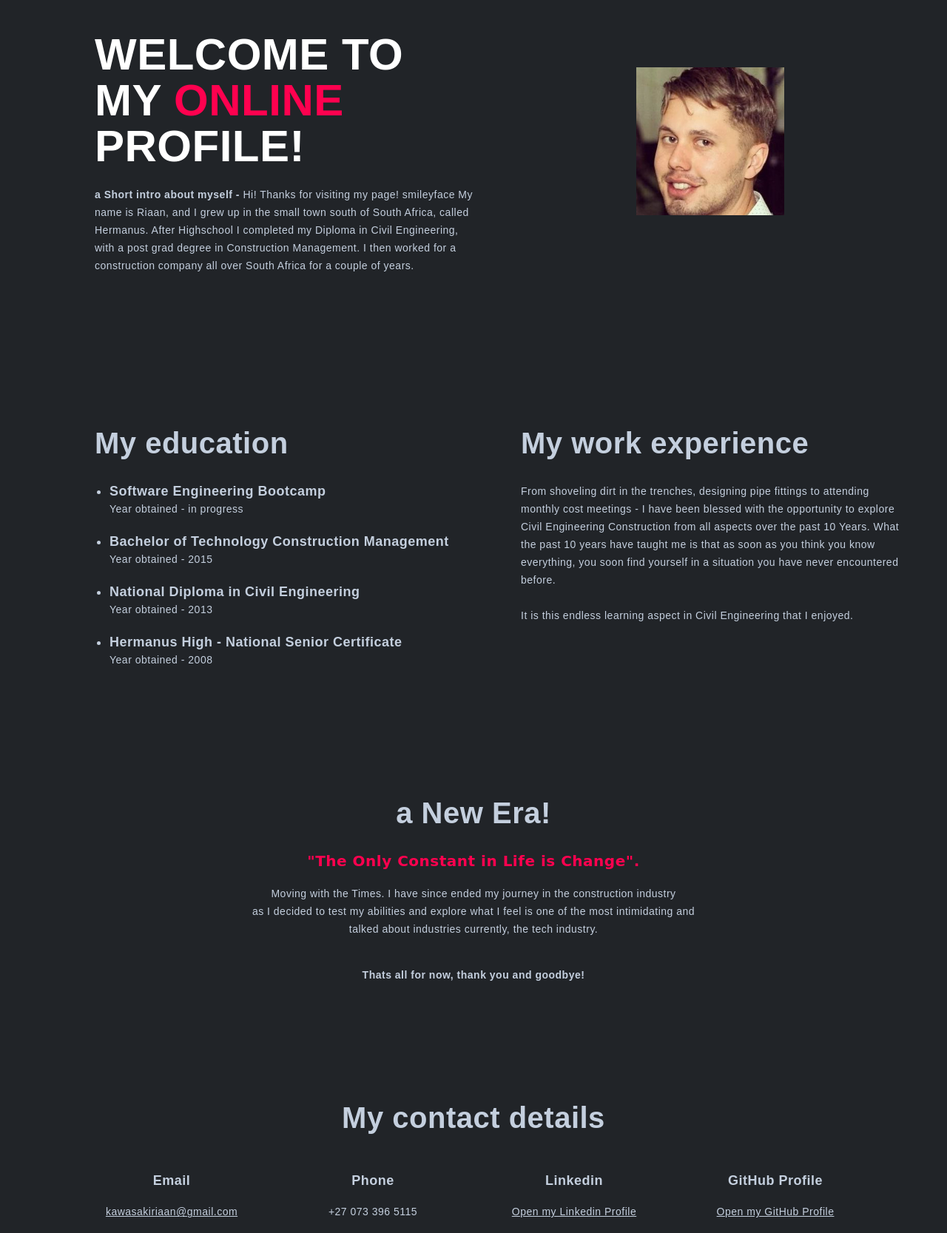
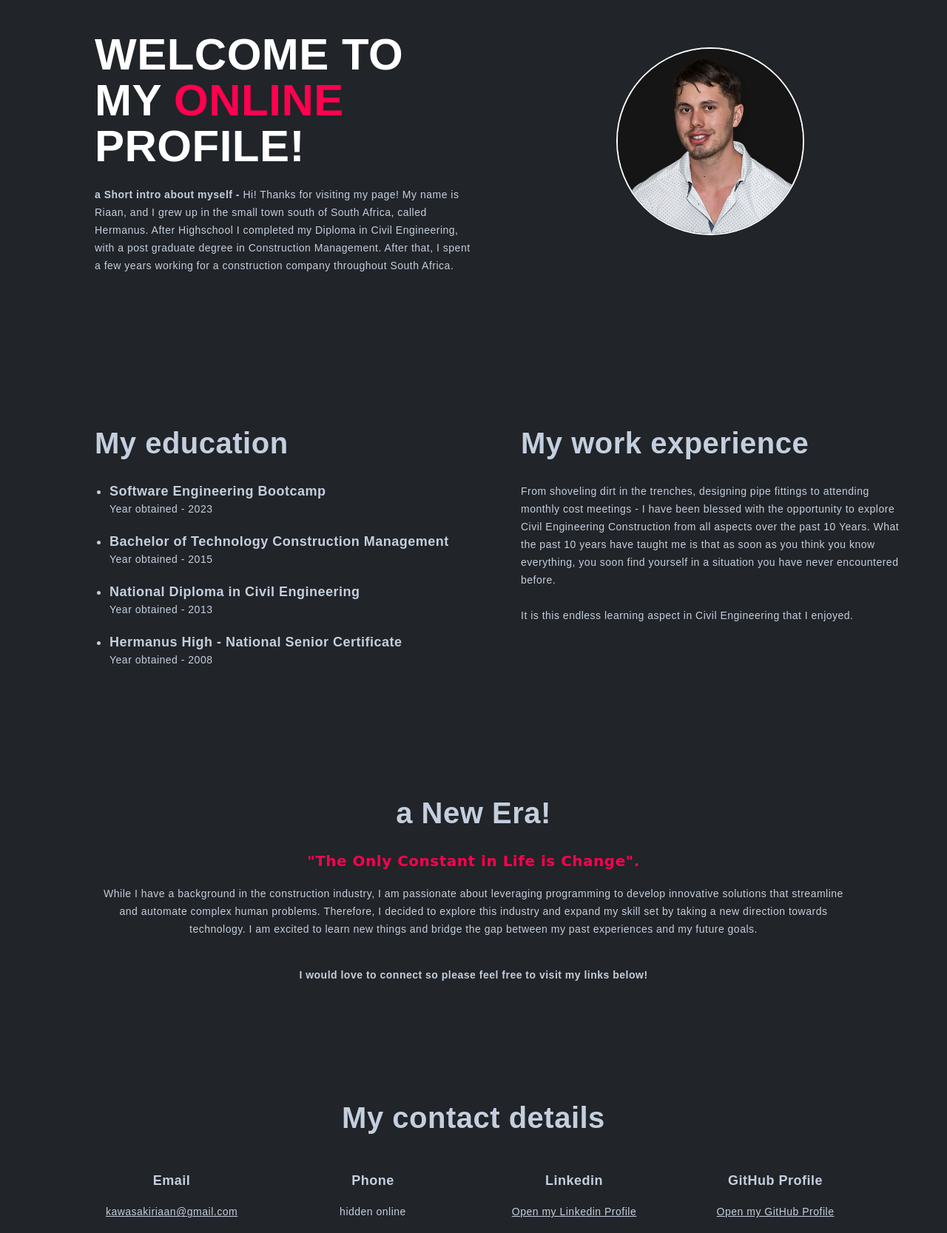
Before and after one commit to riaanwastaken/-RiaanTheron-WebPortfolio-, a plain HTML site: page index.html in a window 1280 px wide. Shown: the part 147-1814 px from the top of the page at 74% size. Drawn offline with Linux system fonts and the light colour scheme.

Commit message:
Profile Update

```diff
--- a/index.html
+++ b/index.html
@@ -5,7 +5,7 @@
 <html>
 
 <head>
-    <title>Riaan Theron Online</title>
+    <title>Riaan Theron Online Portfolio</title>
     <meta charset="utf-8" />
     <link href = "index_style.css" rel = "stylesheet" type = "text/css">
 </head>
@@ -15,14 +15,14 @@
     <div class="introText">
       <h1>WELCOME TO MY <span id = orangeText>ONLINE</span> PROFILE!</h1>
       <p>
-      <b>a Short intro about myself - </b>Hi! Thanks for visiting my page! smileyface
+      <b>a Short intro about myself - </b>Hi! Thanks for visiting my page!
       My name is Riaan, and I grew up in the small town south of South Africa, called Hermanus.
-      After Highschool I completed my Diploma in Civil Engineering, with a post grad degree in Construction Management.
-      I then worked for a construction company all over South Africa for a couple of years.
+      After Highschool I completed my Diploma in Civil Engineering, with a post graduate degree in Construction Management.
+      After that, I spent a few years working for a construction company throughout South Africa.
       </p>
     </div>
     <div class="profilePhoto">
-      <img src = "Profile Image.jpeg" alt="photo not in file" height="200" width="auto">
+      <img src = "Riaan Prof Pic_02.jpg" alt="photo not in file" height="250" width="auto">
     </div>
   </div>
 
@@ -31,7 +31,7 @@
         <h2>My education</h2>
         <ul>
           <li class="listfont" >Software Engineering Bootcamp</li>
-          Year obtained - in progress
+          Year obtained - 2023
           <li class="listfont">Bachelor of Technology Construction Management</li>
           Year obtained - 2015
           <li class="listfont">National Diploma in Civil Engineering</li>
@@ -58,15 +58,18 @@
         <h2>a New Era!</h2>
         <p class="moreButton">"The Only Constant in Life is Change".</p>
         <p>
-        Moving with the Times. I have since ended my journey in the construction industry
-        <br>as I decided to test my abilities and explore what I feel is one of the most intimidating and
-        <br>talked about industries currently, the tech industry.
+          While I have a background in the construction industry, I am passionate
+          about leveraging programming to develop innovative solutions that streamline
+          and automate complex human problems. Therefore, I decided to explore this
+          industry and expand my skill set by taking a new direction towards technology.
+          I am excited to learn new things and bridge the gap between my past experiences
+          and my future goals.
         <br>
         <br>
         </p>
 
         <p>
-          <b>Thats all for now, thank you and goodbye!</b>
+          <b>I would love to connect so please feel free to visit my links below!</b>
         </p>
       </section>
     </div>
@@ -78,10 +81,10 @@
         <p><a target = "_blank" href="mailto:kawasakiriaan@gmail.com">kawasakiriaan@gmail.com</a></p> </div>
       <div class="footer-grid-block">
         <h3 class="footer-heading">Phone </h3>
-        <p>+27 073 396 5115</p> </div>
+        <p>hidden online</p> </div>
       <div class="footer-grid-block">
         <h3 class="footer-heading">Linkedin</h3>
-        <p><a target = "_blank" href = "https://www.linkedin.com/in/riaan-theron-a14262101/" >Open my Linkedin Profile</a></p> </div>
+        <p><a target = "_blank" href = "https://www.linkedin.com/in/theronriaan/" >Open my Linkedin Profile</a></p> </div>
       <div class="footer-grid-block">
         <h3 class="footer-heading">GitHub Profile</h3>
         <p><a target = "_blank" href = "https://github.com/riaanwastaken" >Open my GitHub Profile</a></p> </div>
--- a/index_style.css
+++ b/index_style.css
@@ -18,6 +18,10 @@ body {
     line-height: 24px;
 }
 
+img {
+    border-radius: 50%;
+    border: 2px solid white;
+  }
 
 #grid {
     display: grid;
```
Also changed, not shown: Profile Image.jpeg (deleted), Riaan Prof Pic_02.jpg (added), 1 other file.
